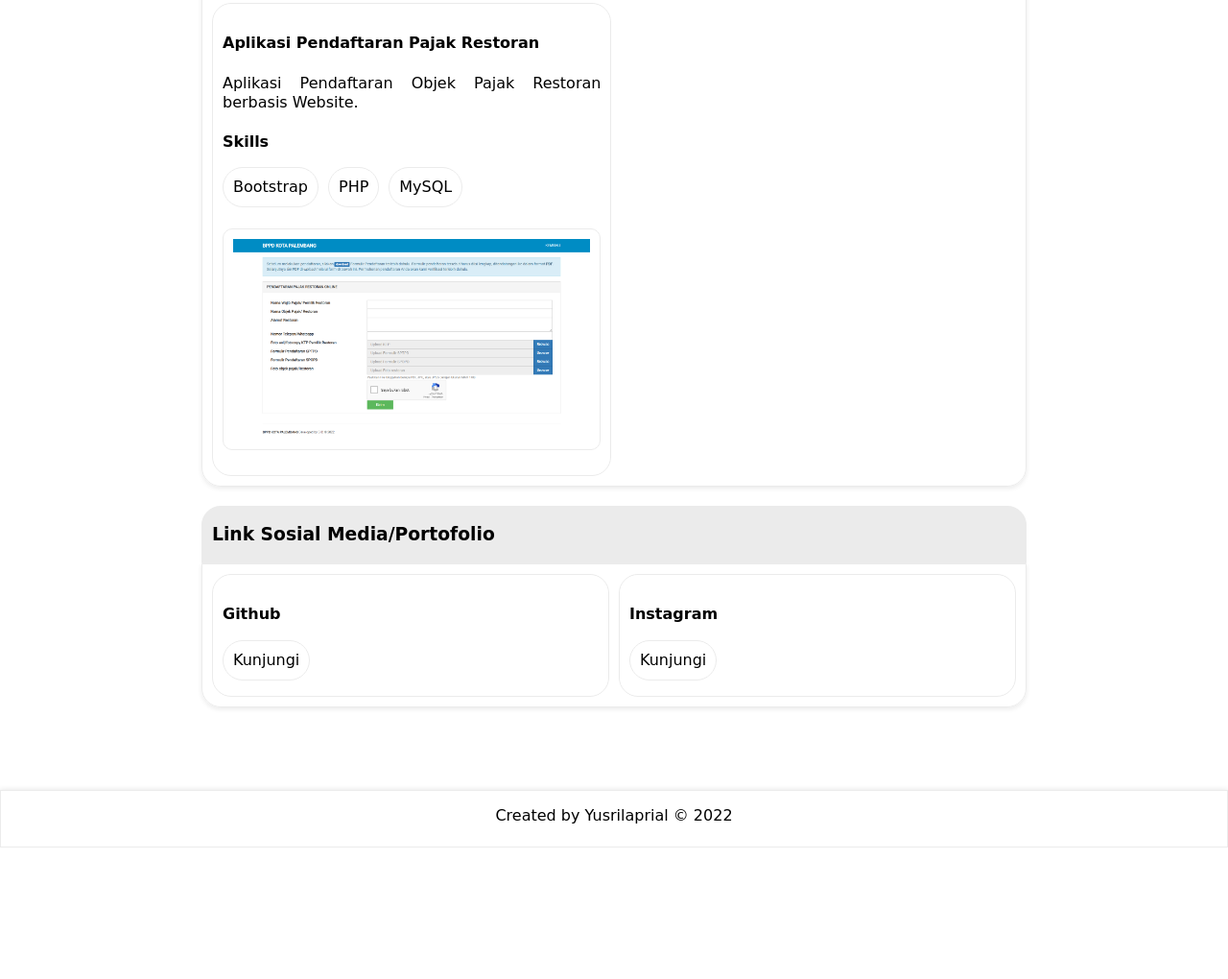
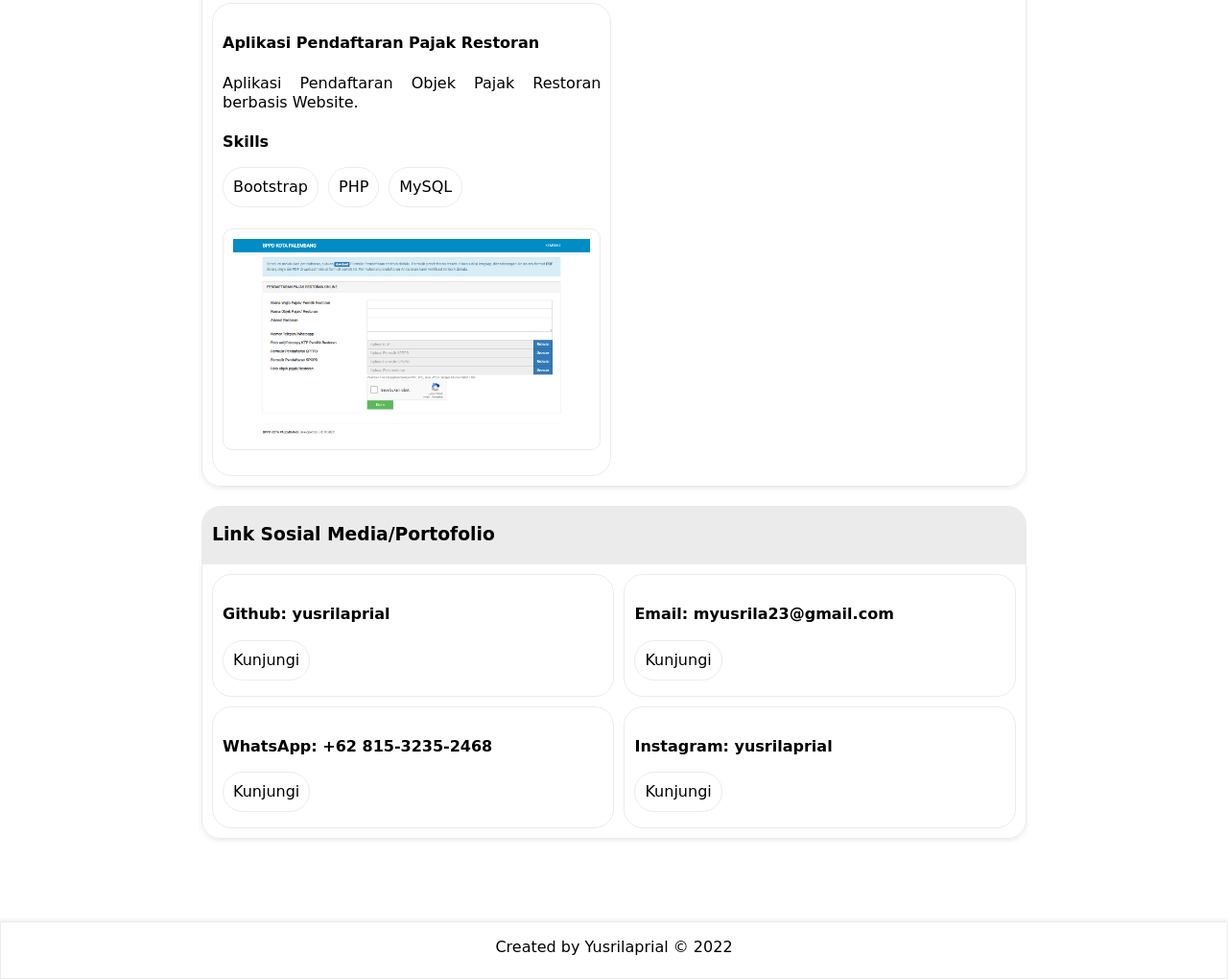
Before and after one commit to yusrilaprial/cv, a plain HTML site: page index.html in a window 1280 px wide. Shown: the part 2939-3959 px from the top of the page at 96% size. Before the commit the page ends 3822 px from the top, so only its background shows below. Drawn offline with nearby package versions, Linux system fonts and the light colour scheme.

Commit message:
fourth commit

```diff
--- a/index.html
+++ b/index.html
@@ -193,20 +193,36 @@
             <div class="card-text" data-aos="fade-down">
                 <div class="content-text">
                     <div>
-                        <h4>Github</h4>
-                        <a href="https://github.com/yusrilaprial" style="text-decoration: none;" target="_blank">
-                            <div class="divskill">
+                        <h4>Github: yusrilaprial</h4>
+                        <div class="divskill">
+                            <a href="https://github.com/yusrilaprial" style="text-decoration: none;" target="_blank">
                                 <p class="skill">Kunjungi</p>
-                            </div>
-                        </a>
+                            </a>
+                        </div>
                     </div>
                     <div>
-                        <h4>Instagram</h4>
-                        <a href="https://www.instagram.com/yusrilaprial" style="text-decoration: none;" target="_blank">
-                            <div class="divskill">
+                        <h4>Email: myusrila23@gmail.com</h4>
+                        <div class="divskill">
+                            <a href="mailto:myusrila23@gmail.com" style="text-decoration: none;" target="_blank">
                                 <p class="skill">Kunjungi</p>
-                            </div>
-                        </a>
+                            </a>
+                        </div>
+                    </div>
+                    <div>
+                        <h4>WhatsApp: +62 815-3235-2468</h4>
+                        <div class="divskill">
+                            <a href="https://api.whatsapp.com/send?phone=6281532352468" style="text-decoration: none;" target="_blank">
+                                <p class="skill">Kunjungi</p>
+                            </a>
+                        </div>
+                    </div>
+                    <div>
+                        <h4>Instagram: yusrilaprial</h4>
+                        <div class="divskill">
+                            <a href="https://www.instagram.com/yusrilaprial" style="text-decoration: none;" target="_blank">
+                                <p class="skill">Kunjungi</p>
+                            </a>
+                        </div>
                     </div>
                 </div>
             </div>
```
